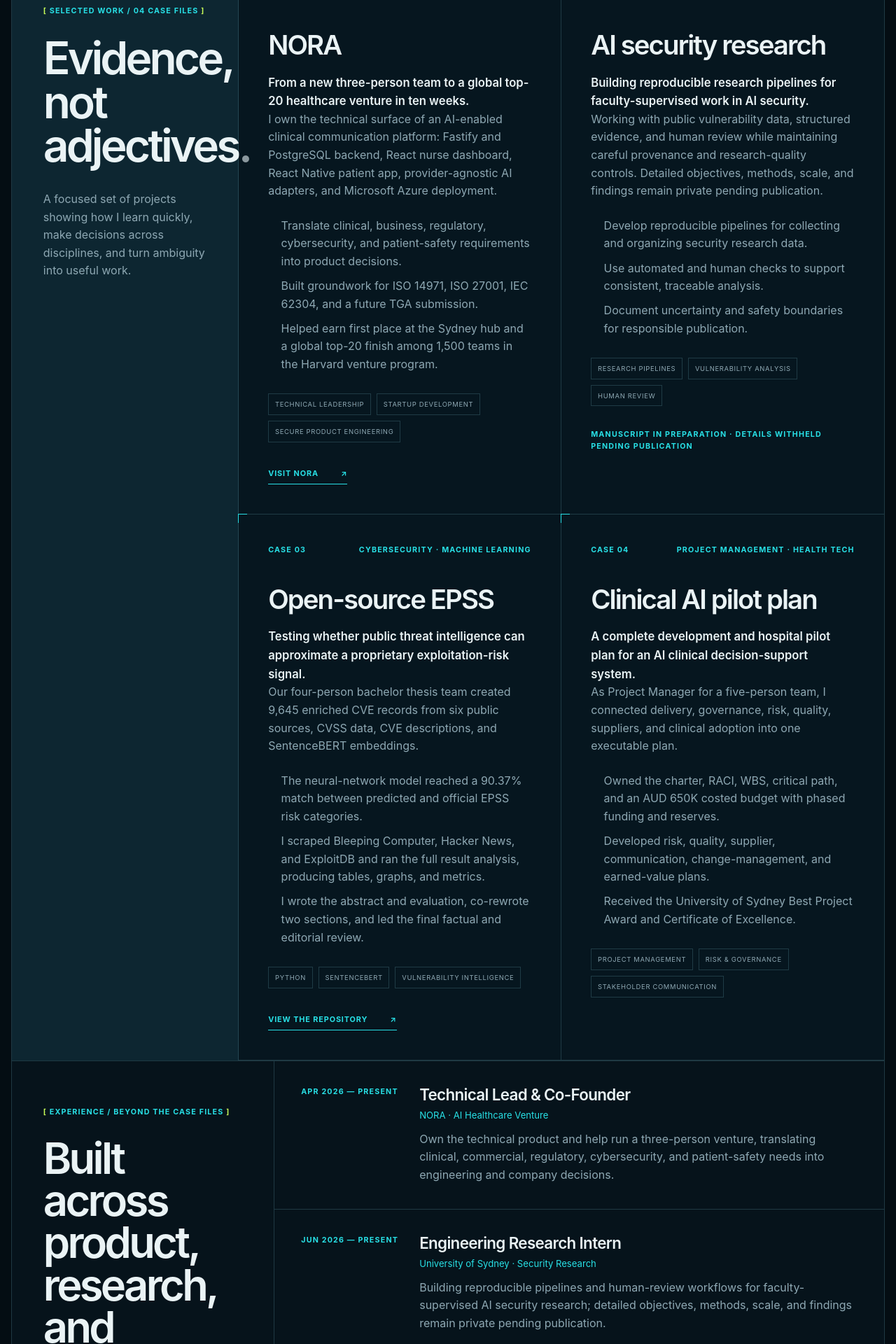
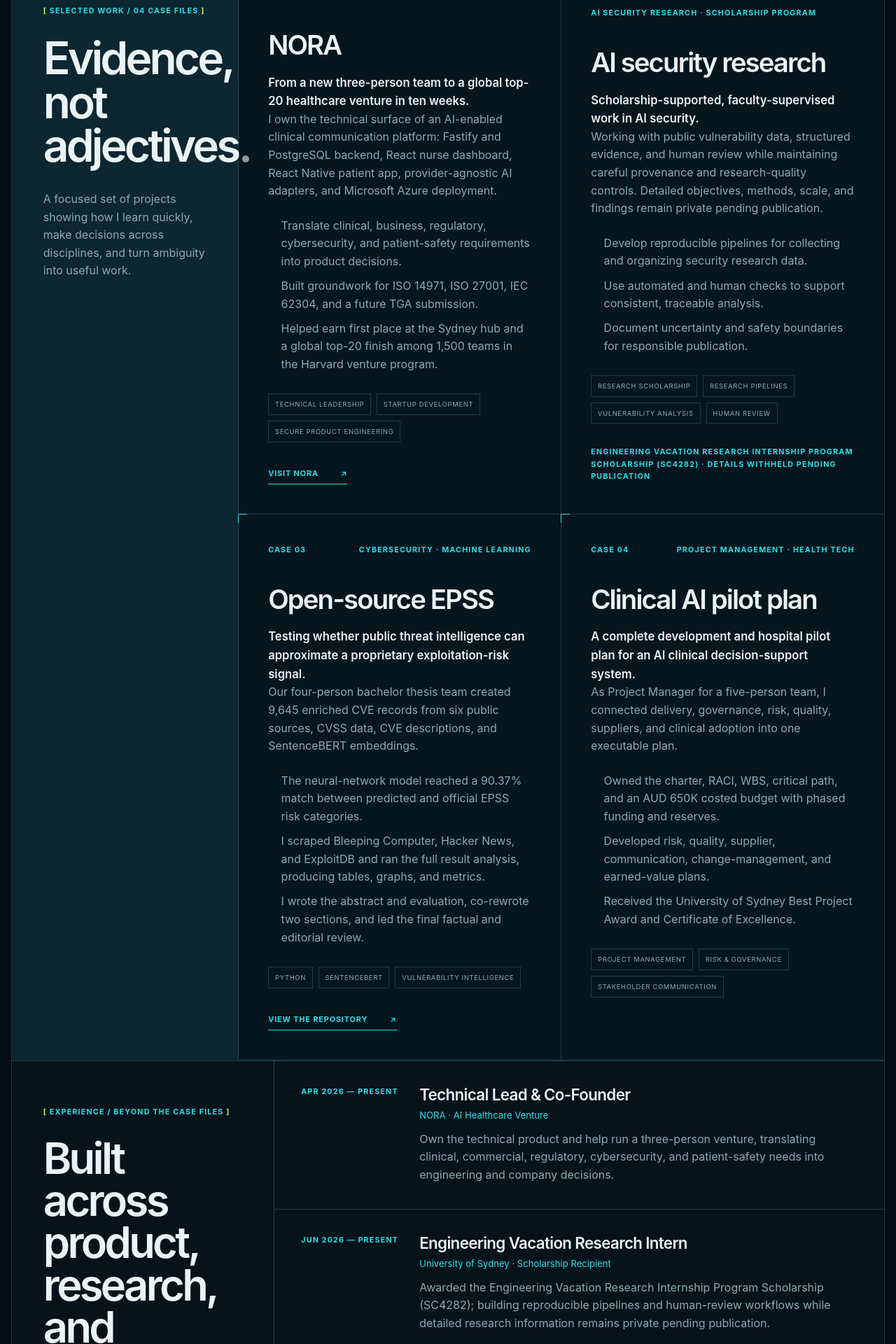
Before and after one commit to avafrohna/avafrohna.github.io, a Next.js app: page / in a window 1280 px wide. Shown: the part 1100-3020 px from the top of the page at 70% size. Built offline with nearby package versions, Linux system fonts and the light colour scheme.

Commit message:
Add research scholarship recognition

```diff
--- a/app/globals.css
+++ b/app/globals.css
@@ -577,6 +577,10 @@ blockquote {
   grid-template-rows: repeat(3, minmax(0, 1fr));
 }
 
+.recognition-list {
+  grid-template-rows: repeat(4, minmax(0, 1fr));
+}
+
 .timeline article {
   border-bottom: 1px solid var(--line);
   display: grid;
@@ -893,7 +897,7 @@ blockquote {
   }
 
   .recognition-list {
-    grid-template-rows: repeat(3, auto);
+    grid-template-rows: repeat(4, auto);
   }
 
   .contact-section {
--- a/app/page.tsx
+++ b/app/page.tsx
@@ -169,12 +169,11 @@ export default function Home() {
           <article className="case-card">
             <div className="case-meta">
               <span>Case 02</span>
-              <span>AI security research · In progress</span>
+              <span>AI security research · Scholarship program</span>
             </div>
             <h3>AI security research</h3>
             <p className="case-deck">
-              Building reproducible research pipelines for faculty-supervised
-              work in AI security.
+              Scholarship-supported, faculty-supervised work in AI security.
             </p>
             <p>
               Working with public vulnerability data, structured evidence, and
@@ -197,12 +196,14 @@ export default function Home() {
               </li>
             </ul>
             <div className="tag-row" aria-label="Research skills">
+              <span>Research scholarship</span>
               <span>Research pipelines</span>
               <span>Vulnerability analysis</span>
               <span>Human review</span>
             </div>
             <p className="case-status">
-              Manuscript in preparation · Details withheld pending publication
+              Engineering Vacation Research Internship Program Scholarship
+              (SC4282) · Details withheld pending publication
             </p>
           </article>
 
@@ -308,12 +309,13 @@ export default function Home() {
           <article>
             <p className="timeline-date">Jun 2026 — Present</p>
             <div>
-              <h3>Engineering Research Intern</h3>
-              <p>University of Sydney · Security Research</p>
+              <h3>Engineering Vacation Research Intern</h3>
+              <p>University of Sydney · Scholarship Recipient</p>
               <p>
-                Building reproducible pipelines and human-review workflows for
-                faculty-supervised AI security research; detailed objectives,
-                methods, scale, and findings remain private pending publication.
+                Awarded the Engineering Vacation Research Internship Program
+                Scholarship (SC4282); building reproducible pipelines and
+                human-review workflows while detailed research information
+                remains private pending publication.
               </p>
             </div>
           </article>
@@ -426,6 +428,14 @@ export default function Home() {
             <h3>University of Sydney</h3>
             <span>Best Project Award · Project Management in IT</span>
           </article>
+          <article>
+            <p>2026</p>
+            <h3>University of Sydney</h3>
+            <span>
+              Engineering Vacation Research Internship Program Scholarship ·
+              SC4282
+            </span>
+          </article>
         </div>
       </section>
 
```
Also changed, not shown: 2 other files (tests, documents, lock files or other folders).
